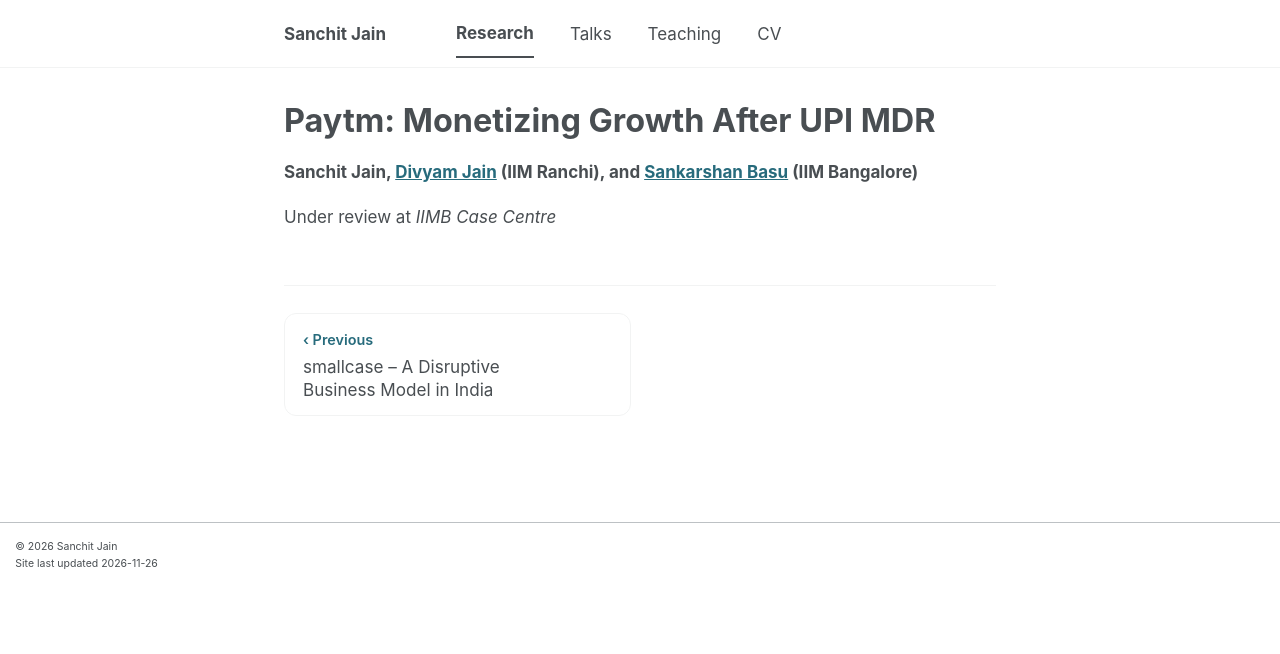
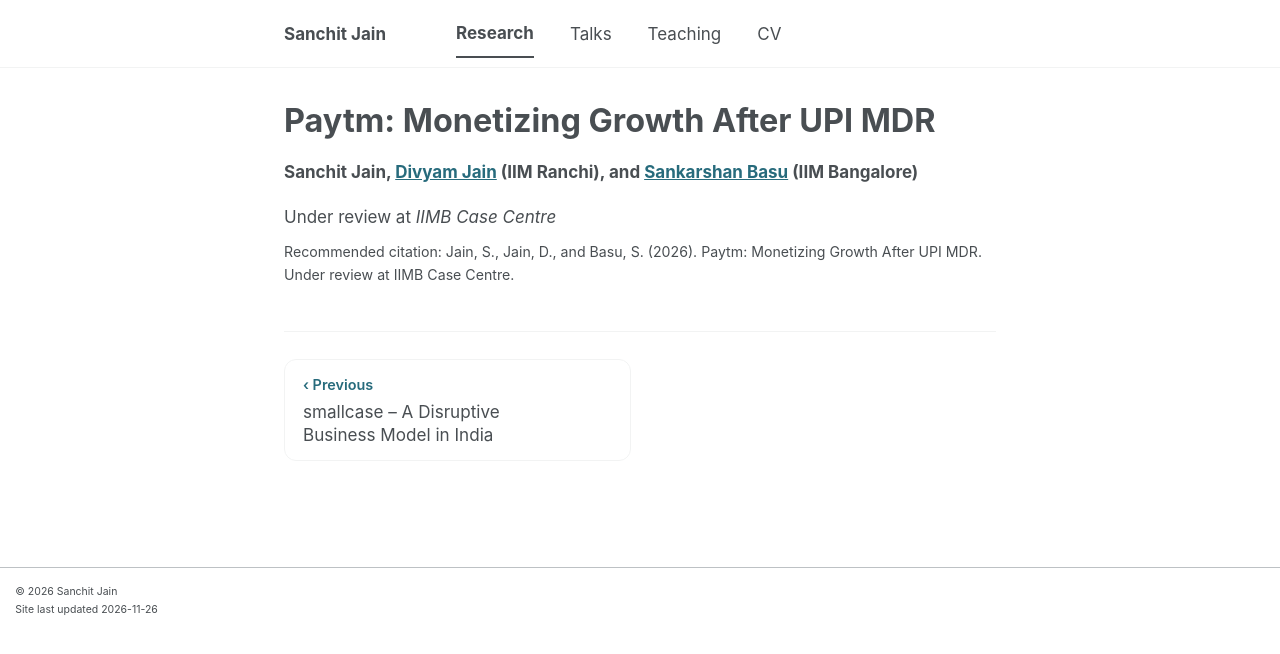
Before and after one commit to casanchitjain/casanchitjain.github.io, a Jekyll site: the page built from _publications/2026-11-paytm-monetizing-growth-after-upi-mdr.md, in a window 1280 px wide. Shown: the top 654 px of the page. Built offline with Jekyll 4.4.1, drawn with Linux system fonts in a browser that asks for light colours; a script bundle is joined from its source files by our own code; library files that are not in the unit come from our copies.

Commit message:
Correct and complete CV publication citations
Fix the smallcase author order (Mishra, Jain, Teraiya), add a citation for the
Paytm case, and show authors for working papers that have no citation.

```diff
--- a/_includes/archive-single-cv.html
+++ b/_includes/archive-single-cv.html
@@ -36,7 +36,8 @@
     {% if post.read_time %}
       <p class="page__meta"><i class="fa fa-clock" aria-hidden="true"></i> {% include read-time.html %}</p>
     {% endif %}
-    {% if post.citation %}<p class="archive__item-excerpt" itemprop="description">{{ post.citation }}</p> {% endif %}
+    {% if post.citation and post.citation != '' %}<p class="archive__item-excerpt" itemprop="description">{{ post.citation }}</p>
+    {% elsif post.authors %}<p class="archive__item-excerpt" itemprop="description">{{ post.authors | markdownify | remove: '<p>' | remove: '</p>' | strip }}{% if post.alphabetical %} <span class="author-order">(lexicographic order)</span>{% endif %}</p>{% endif %}
     </li>
  </article>
 </div>
--- a/_publications/2026-11-paytm-monetizing-growth-after-upi-mdr.md
+++ b/_publications/2026-11-paytm-monetizing-growth-after-upi-mdr.md
@@ -7,6 +7,7 @@ date: 2026-11-25
 venue: "IIMB Case Centre"
 under_review: true
 authors: "Sanchit Jain, [Divyam Jain](https://iimranchi.ac.in/faculty/divyam-jain/) (IIM Ranchi), and [Sankarshan Basu](https://www.iimb.ac.in/user/56/sankarshan-basu) (IIM Bangalore)"
+citation: "Jain, S., Jain, D., and Basu, S. (2026). Paytm: Monetizing Growth After UPI MDR. Under review at IIMB Case Centre."
 excerpt: "Teaching case on Paytm and the monetization of growth after UPI MDR."
 header:
   og_image: share-paytm.png
```
Also changed, not shown: _publications/2025-10-smallcase.md (+1 -1 lines).
